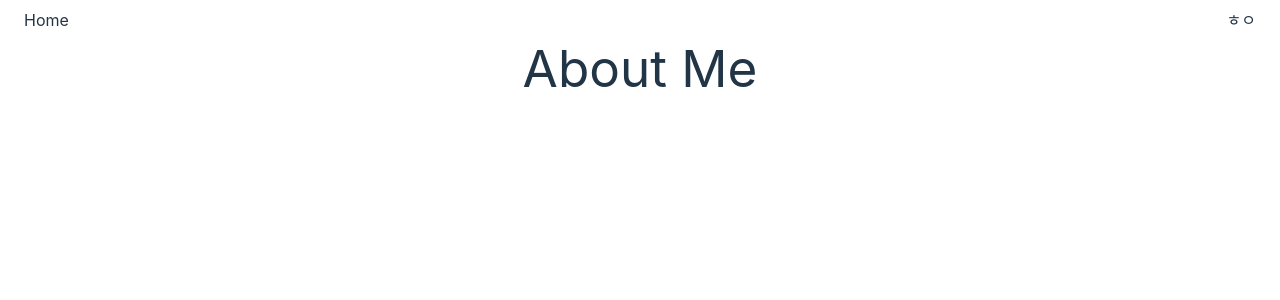
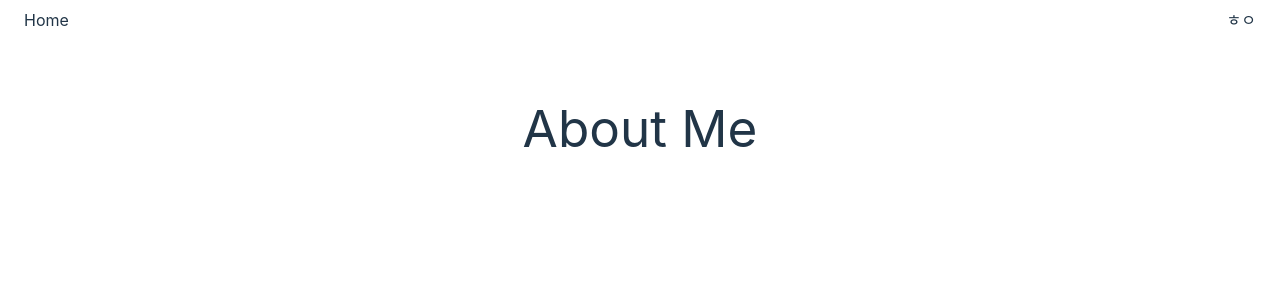
Before and after one commit to Jinyoung2000/my-portfolio-web, a React (Vite) app: page / in a window 1280 px wide. Shown: the top 300 px of the page. Built offline with nearby package versions, Linux system fonts and the light colour scheme.

Commit message:
feat: Spacing component

```diff
--- a/src/App.tsx
+++ b/src/App.tsx
@@ -1,3 +1,5 @@
+import { Spacing } from '@components/base'
+
 const App = () => {
 	return (
 		<main>
@@ -5,7 +7,7 @@ const App = () => {
 				<div>Home</div>
 				<div>ㅎㅇ</div>
 			</header>
-
+			<Spacing size={60} />
 			<div className="flex align-center justify-center">
 				<h1>About Me</h1>
 			</div>
--- /dev/null
+++ b/src/components/base/Spacing.tsx
@@ -0,0 +1,11 @@
+export const Spacing = ({ size }: { size: number | string }) => {
+	return (
+		<div
+			className="flex-1"
+			css={{
+				minWidth: size,
+				minHeight: size,
+			}}
+		/>
+	)
+}
--- /dev/null
+++ b/src/components/base/index.ts
@@ -0,0 +1 @@
+export * from './Spacing'
```
